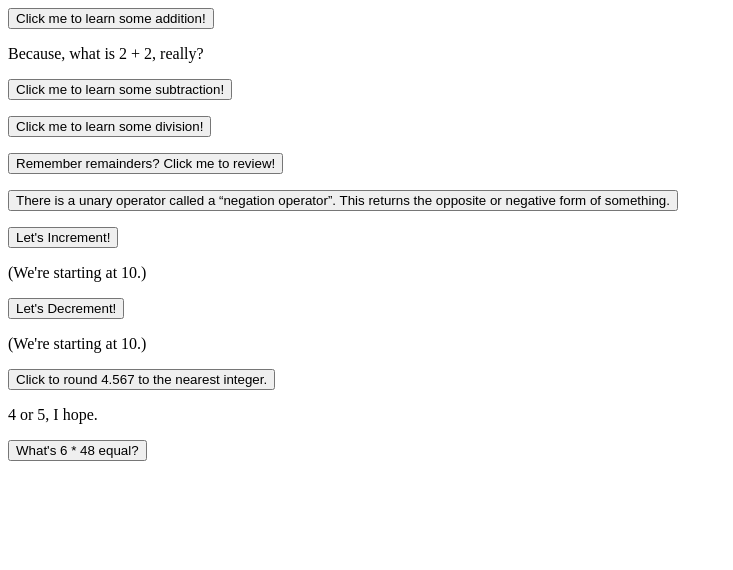
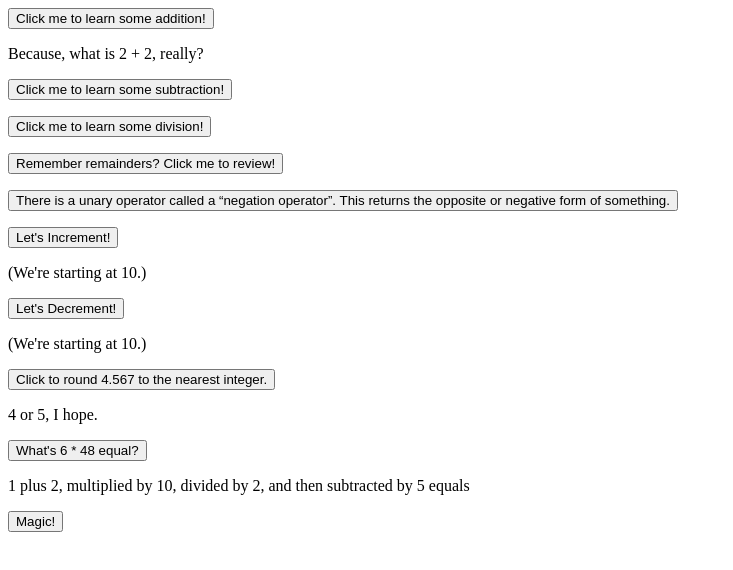
Before and after one commit to jandrewhunt/JavaScript-Projects, a plain HTML site: page Basic JavaScript Projects/Project3_math_operators/index.html in a window 1280 px wide. Shown: the whole page, without its empty margins (0-733 px from the left). Drawn offline with Linux system fonts and the light colour scheme.

Commit message:
project 3 math operators

```diff
--- a/Basic JavaScript Projects/Project3_math_operators/JS/main.js
+++ b/Basic JavaScript Projects/Project3_math_operators/JS/main.js
@@ -55,3 +55,9 @@ function rounding () {
     var NI = 4.567;
     document.getElementById("Math_8").innerHTML = Math.round (NI) + " - Phew!"
 }
+
+// multiple operations //
+function multiple_operators () {
+    var mult_ops = (1+2) * 10 / 2 -5;
+    document.getElementById("Math_10").innerHTML = "1 plus 2, multiplied by 10, divided by 2, and then subtracted by 5 equals " + mult_ops;
+}
--- a/Basic JavaScript Projects/Project3_math_operators/index.html
+++ b/Basic JavaScript Projects/Project3_math_operators/index.html
@@ -69,5 +69,11 @@
 
         <p id="Math_9"></p>
 
+        <!-- multiple operators -->
+        <p id="Math_10">1 plus 2, multiplied by 10, divided by 2, and then subtracted by 5 equals</p>
+        <button onclick="multiple_operators ()">
+            Magic!
+        </button>
+
 	</body>
 </html>
```
